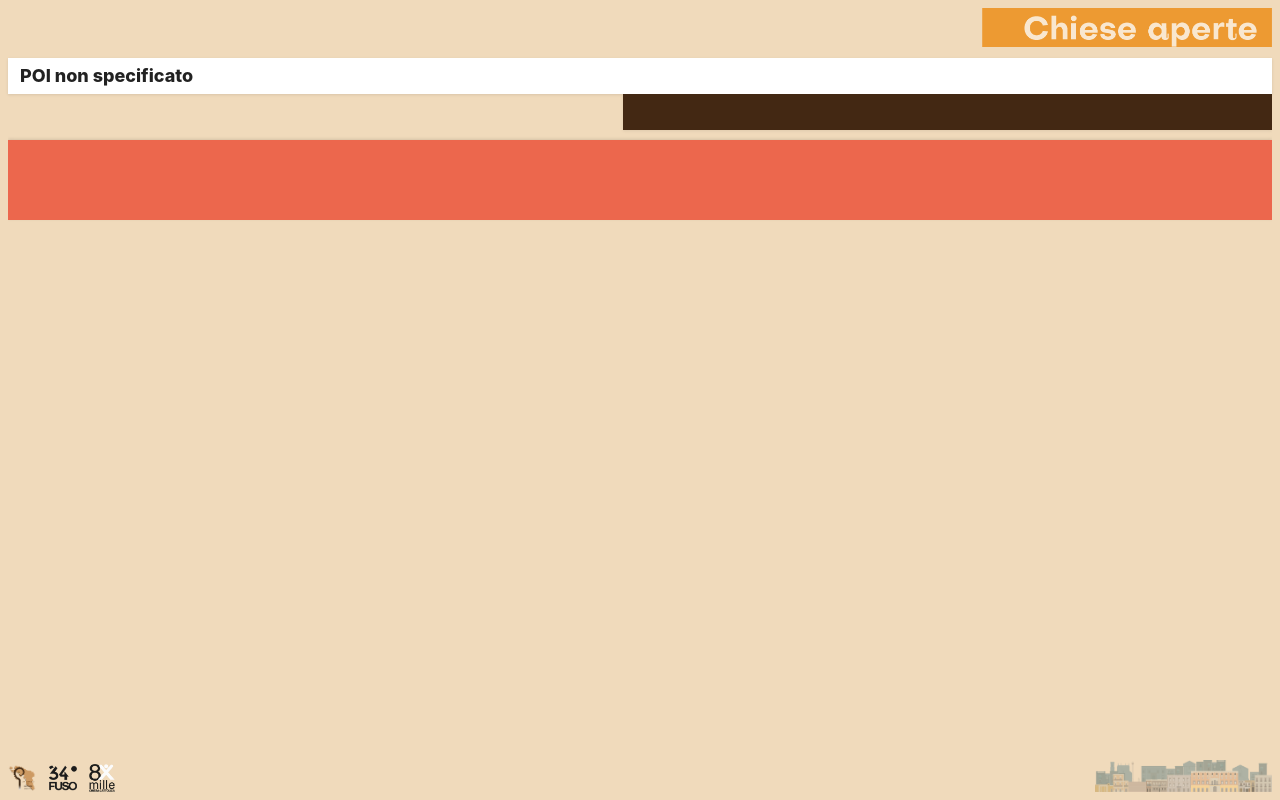
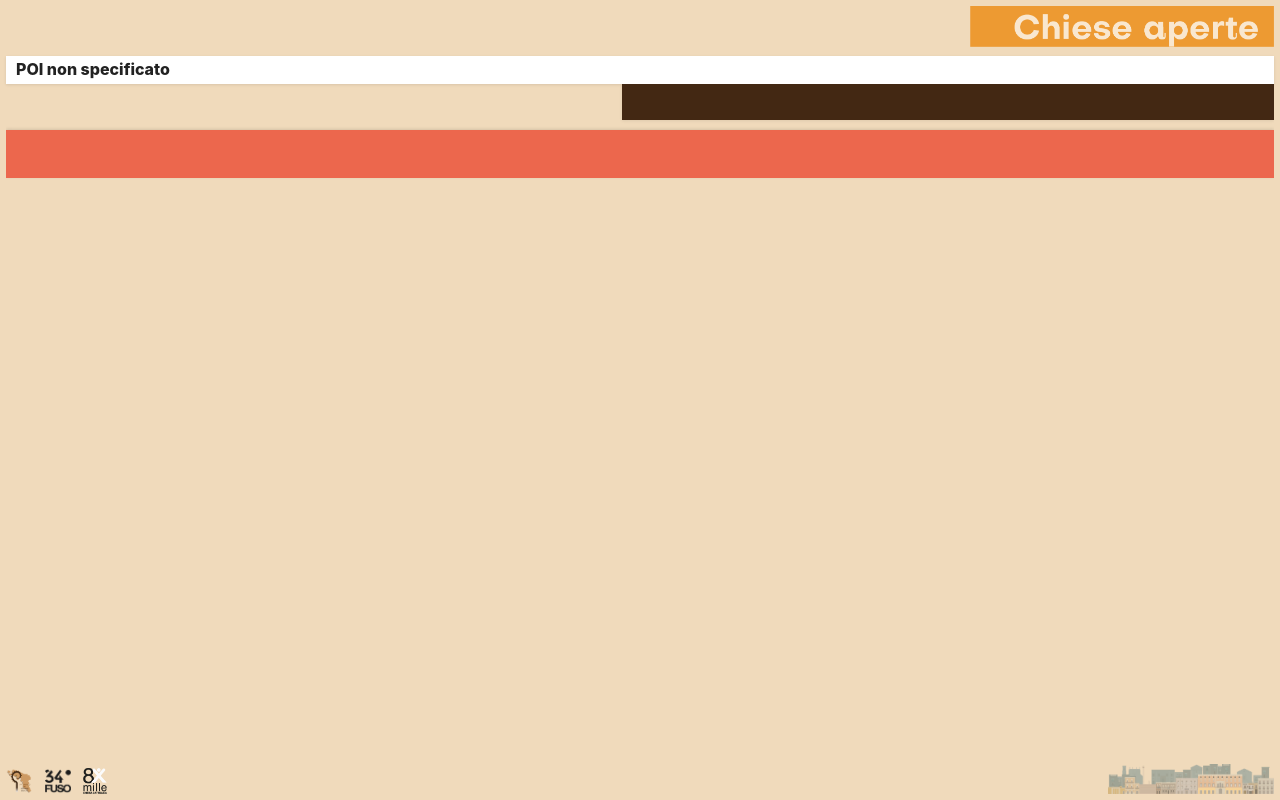
Before and after one commit to ciripielab/Chiese-aperte-Brindisi, a plain HTML site: page schedapoi.html in a window 1280 px wide. Drawn offline with Linux system fonts and the light colour scheme.

Commit message:
Update schedapoi.html

```diff
--- a/schedapoi.html
+++ b/schedapoi.html
@@ -226,15 +226,27 @@
     /* Landscape: immagine a sinistra, testo a destra */
     @media (orientation: landscape){
       :root{
-        --title-h: 42px;
-        --poi-icon-h: 52px;
-        --poi-name-size: 18px;
-        --strip-h: 80px;
+        --poi-icon-h: 36px;
+        --poi-name-size: 16px;
+        --strip-h: 48px;
+        --footer-h: 52px;
+        --gap: 6px;
+      }
+
+      .poi-bar{
+        padding: 5px 10px;
+        gap: 8px;
+      }
+
+      #poiTesto{
+        font-size: 14px;
+        line-height: 1.5;
       }
 
       .content-inner{
         flex-direction: row;
         align-items: stretch;
+        gap: 8px;
       }
 
       .hero, .text{
@@ -244,10 +256,19 @@
 
       .hero img{
         height: 100%;
-        max-height: 60vh;
+        max-height: 56vh;
         object-fit: cover;
       }
+
+      .footer-logo{
+        height: 26px;
+      }
+
+      .footer-banner{
+        height: 30px;
+      }
     }
+
 
     /* Schermi piccoli: riduci un filo */
     @media (max-width: 420px){
```
